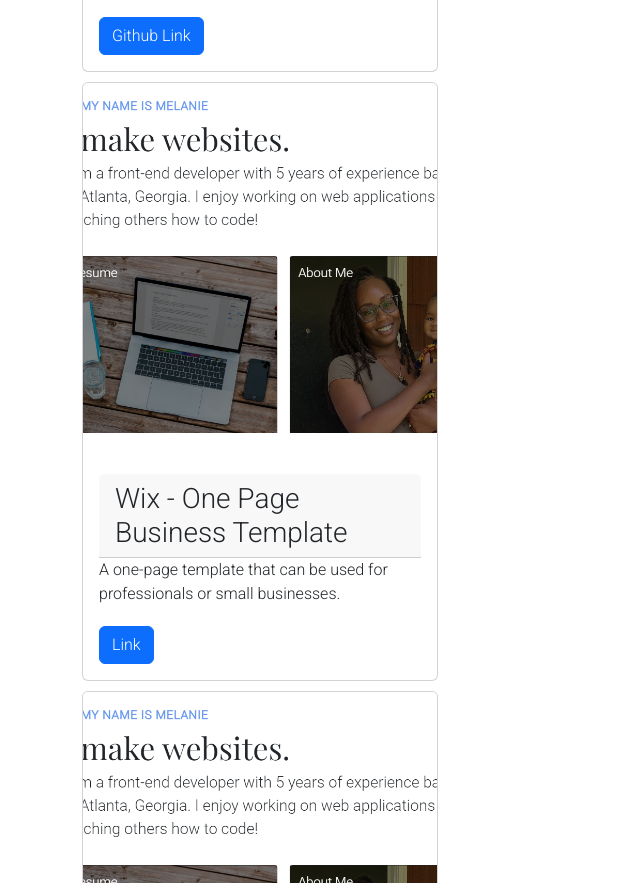
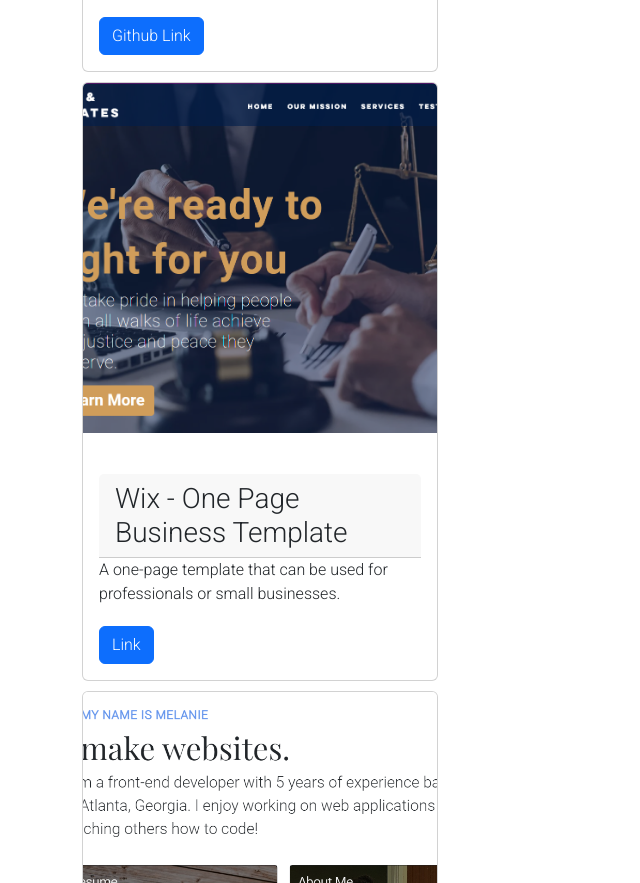
Before and after one commit to melaniemccallProcessing/portfolio, a website: page projects.html in a window 1280 px wide. Shown: the part 819-1702 px from the top of the page, without its empty margins (0-640 px from the left). Drawn offline with nearby package versions, Linux system fonts and the light colour scheme; files whose address does not match are found by name.

Commit message:
forgot image

```diff
--- a/projects.html
+++ b/projects.html
@@ -98,7 +98,7 @@
         <div class="row">
             <div class="col-sm-4">
                 <div class="card">
-                    <img src="img/project-this-website.png" class="card-img-top" alt="...">
+                    <img src="img/projects-image.png" class="card-img-top" alt="...">
                     <div class="card-body">
                         <h3 class="card-header">Wix - One Page Business Template </h3>
                         <p class="card-text"> A one-page template that can be used for professionals or small businesses.</p>
```
